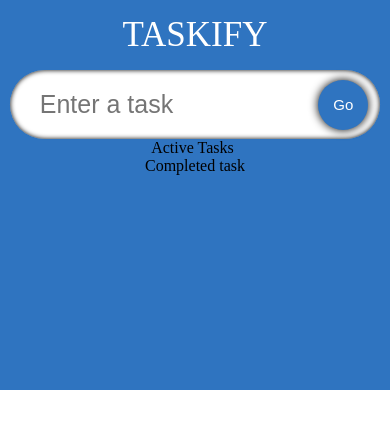
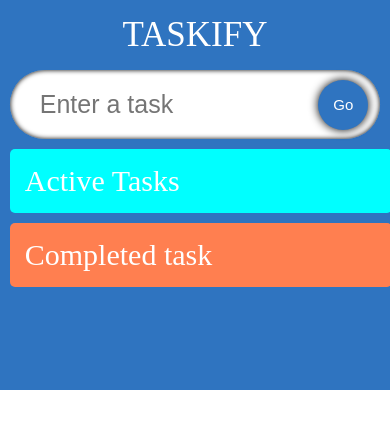
Before and after one commit to lauratro/typescript-react-to-do-list, a React (Create React App) app: page / in a window 390 px wide. Shown: the top 428 px of the page. Built offline with nearby package versions, Linux system fonts and the light colour scheme; a web font is replaced by a local one.

Commit message:
Fix container style

```diff
--- a/src/components/SingleTodo/SingleTodo.css
+++ b/src/components/SingleTodo/SingleTodo.css
@@ -1,10 +1,14 @@
 .todos__single{
     display: flex;
-    width:29%;
     border-radius: 5px;
     padding:20px;
     margin-top:15px;
     background-image: url('https://img.freepik.com/fotos-kostenlos/goldener-gelber-nahtloser-venetianischer-gipshintergrund_24972-294.jpg?t=st=1653216803~exp=1653217403~hmac=ab0de15c3b546c33c35957c2d8263280008c00cca66e576f9baf94e7fb0bdeb9&w=900');
+    transition:0.2s,
+}
+.todos__single:hover{
+    box-shadow: 0 0 5px black;
+    transform: scale(1.03);
 }
 .todos__single--text{
     flex:1;
@@ -20,14 +24,24 @@
     font-size:25px;
     cursor:pointer
 }
+@media(max-width:1100px){
+.todos{
+    width:45;
+}
+}
 @media(max-width:700px){
     .input{
         width:95%;
     }
     .todos{
         width:95%;
+        margin-bottom: 10px;
     }
-    .todos__single{
-        width:100%;
-    }
+  .container{
+      width: 95%;
+      flex-direction: column;
+  }
 }
+.remove{
+    background-color: coral;
+}
--- a/src/components/TodoList/TodoList.css
+++ b/src/components/TodoList/TodoList.css
@@ -1,6 +1,20 @@
 .todos{
     display:flex;
-    justify-content: space-evenly;
-    width:90%;
-    flex-wrap: wrap;
+    width:47%;
+    flex-direction: column;
+    padding: 15px;
+    border-radius: 5px;
+    background-color: aqua;
+
 }
+.todos__heading{
+    color:white;
+    font-size: 30px;
+}
+.container{
+    display: flex;
+    width: 95%;
+    margin-top: 10px;
+    justify-content: space-between;
+    align-items: flex-start;
+}
--- a/src/components/TodoList/TodoList.tsx
+++ b/src/components/TodoList/TodoList.tsx
@@ -18,7 +18,7 @@
             <SingleTodo todo={todo} key={todo.id} todos={todos} setTodos ={setTodos} />
         ))}
  </div>
- <div className="todos remove"></div>
+ <div className="todos remove">
  <span className="todos__heading">
       Completed task
    </span>
@@ -26,7 +26,7 @@
             <SingleTodo todo={todo} key={todo.id} todos={todos} setTodos ={setTodos} />
         ))}
 
-
+</div>
 </div>)
 }
 export default TodoList;
```
